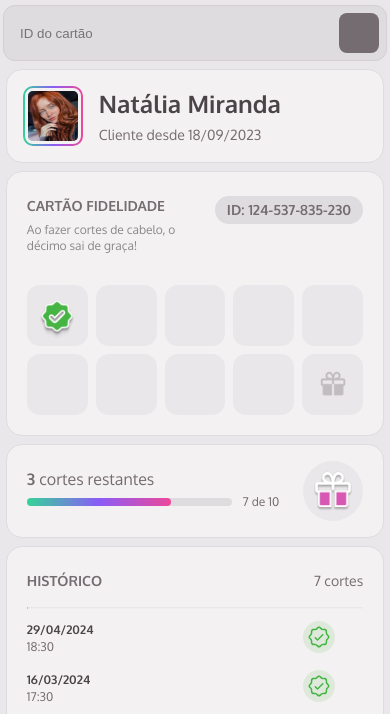
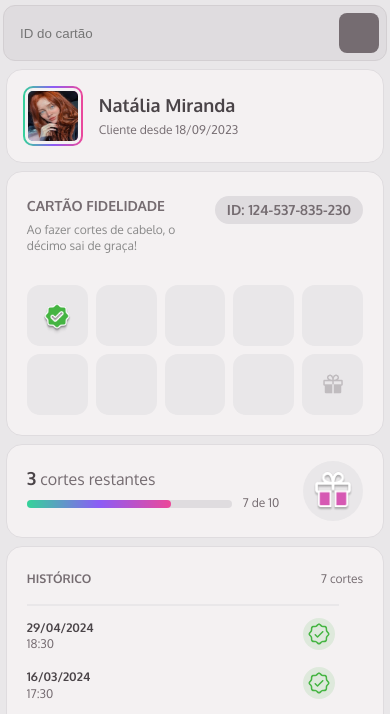
Before and after one commit to kaiquespe/member-club, a website built with webpack: page index.html in a window 390 px wide. Shown: the part 91-805 px from the top of the page. Built offline with nearby package versions, Linux system fonts and the light colour scheme; some icons are missing; files whose address does not match are found by name.

Commit message:
media queries

```diff
--- a/index.html
+++ b/index.html
@@ -2,7 +2,10 @@
 <html lang="pt-br">
   <link rel="preconnect" href="https://fonts.googleapis.com" />
   <link rel="preconnect" href="https://fonts.gstatic.com" crossorigin />
-<link href="https://fonts.googleapis.com/css2?family=Nunito:ital,wght@0,200..1000;1,200..1000&family=Oxygen:wght@300;400;700&display=swap" rel="stylesheet" />
+  <link
+    href="https://fonts.googleapis.com/css2?family=Oxygen:wght@300;400;700&display=swap"
+    rel="stylesheet"
+  />
 
   <head>
     <meta charset="UTF-8" />
@@ -17,7 +20,9 @@
       <img src="./src/assets/logo.svg" />
       <div class="card-input">
         <input id="input-header" type="text" placeholder="ID do cartão" />
-      <button id="button-header" class="button-disable"><i class="ph ph-arrow-elbow-down-left"></i></button>
+        <button id="button-header" class="button-disable">
+          <i class="ph ph-arrow-elbow-down-left"></i>
+        </button>
       </div>
     </header>
     <div class="container">
@@ -74,53 +79,66 @@
           <h3>HISTÓRICO</h3>
           <span>7 cortes</span>
         </div>
-      <hr style="border-top: 1px solid var(--gray-200);">
+        <hr />
         <ul>
           <li>
             <div>
               <p><strong>29/04/2024</strong><br />18:30</p>
             </div>
-          <span class="stamp-icon"><img src="./src/assets/pin-check-translucid.svg" /></span>
+            <span class="stamp-icon"
+              ><img src="./src/assets/pin-check-translucid.svg"
+            /></span>
           </li>
           <li>
             <div>
               <p><strong>16/03/2024</strong><br />17:30</p>
             </div>
-          <span class="stamp-icon"><img src="./src/assets/pin-check-translucid.svg" /></span>
+            <span class="stamp-icon"
+              ><img src="./src/assets/pin-check-translucid.svg"
+            /></span>
           </li>
           <li>
             <div>
               <p><strong>01/02/2024</strong><br />10:30</p>
             </div>
-          <span class="stamp-icon"><img src="./src/assets/pin-check-translucid.svg" /></span>
+            <span class="stamp-icon"
+              ><img src="./src/assets/pin-check-translucid.svg"
+            /></span>
           </li>
           <li>
             <div>
               <p><strong>29/04/2024</strong><br />18:30</p>
             </div>
-          <span class="stamp-icon"><img src="./src/assets/pin-check-translucid.svg" /></span>
+            <span class="stamp-icon"
+              ><img src="./src/assets/pin-check-translucid.svg"
+            /></span>
           </li>
           <li>
             <div>
               <p><strong>28/11/2023</strong><br />14:14</p>
             </div>
-          <span class="stamp-icon"><img src="./src/assets/pin-check-translucid.svg" /></span>
+            <span class="stamp-icon"
+              ><img src="./src/assets/pin-check-translucid.svg"
+            /></span>
           </li>
           <li>
             <div>
               <p><strong>23/10/2023</strong><br />11:54</p>
             </div>
-          <span class="stamp-icon"><img src="./src/assets/pin-check-translucid.svg" /></span>
+            <span class="stamp-icon"
+              ><img src="./src/assets/pin-check-translucid.svg"
+            /></span>
           </li>
           <li>
             <div>
               <p><strong>18/09/2023</strong><br />09:30</p>
             </div>
-          <span class="stamp-icon"><img src="./src/assets/pin-check-translucid.svg" /></span>
+            <span class="stamp-icon"
+              ><img src="./src/assets/pin-check-translucid.svg"
+            /></span>
           </li>
         </ul>
       </div>
     </div>
   </body>
-
 </html>
--- a/src/styles/body.css
+++ b/src/styles/body.css
@@ -79,13 +79,13 @@ body {
 
 .info {
   h2 {
-    font: var(--title-md);
+    font: var(--title-sm);
     color: var(--gray-600);
     margin-bottom: 4px;
   }
 
   p {
-    font: var(--text-sm);
+    font: var(--text-xs);
   }
 }
 
@@ -101,13 +101,18 @@ body {
   margin-bottom: 16px;
 
   h3 {
-    font: var(--subtitle-md);
+    font: var(--subtitle-sm);
     color: var(--gray-500);
   }
 
   span {
-    font: var(--text-sm);
+    font: var(--text-xs);
   }
+}
+
+hr {
+  border: 0.1rem solid var(--gray-200);
+  margin-right: 24px;
 }
 
 .history ul {
--- a/src/styles/fidelity-card.css
+++ b/src/styles/fidelity-card.css
@@ -48,12 +48,28 @@
   aspect-ratio: 1;
 
   img {
-        width: 50px;
-        height: 50px;
+    width: 40px;
+    height: 40px;
   }
 }
 
 .gift img {
-    width: 30px;
-    height: 30px;
+  width: 24px;
+  height: 24px;
 }
+
+@media (min-width: 768px) {
+  .stamp img {
+    width: 64px;
+    height: 64px;
+  }
+
+  .gift img {
+    width: 40px;
+    height: 40px;
+  }
+
+  .fidelity-title {
+    max-width: 300px;
+  }
+}
--- a/src/styles/global.css
+++ b/src/styles/global.css
@@ -25,6 +25,14 @@
   --text-xs: 12px/140% var(--font-family);
 }
 
+@supports not selector(::-webkit-scrollbar) {
+  * {
+    scrollbar-width: thin;
+    scroll-behavior: smooth;
+    scrollbar-color: var(--gray-300) var(--gray-100);
+  }
+}
+
 body {
   font: var(--text-md);
   color: var(--gray-500);
--- a/src/styles/progress-card.css
+++ b/src/styles/progress-card.css
@@ -8,6 +8,11 @@
 
 .card.progress-info div:first-child {
   flex: 1;
+}
+
+.progress-content span strong {
+  font: var(--title-sm);
+  color: var(--gray-600);
 }
 
 .progress-bar {
@@ -28,7 +33,7 @@
 .progress {
   height: 100%;
   width: 70%;
-    /* ajustar*/
+  /* ajustar de acordo progresso*/
   background: linear-gradient(to right, #34d399, #8b5cf6, #ec4899);
   border-radius: 4px;
 }
@@ -51,3 +56,10 @@
   height: 40px;
   width: 40px;
 }
+
+@media (min-width: 768px) {
+  .progress-content span strong {
+    font: var(--title-md);
+    color: var(--gray-600);
+  }
+}
```
Also changed, not shown: src/styles/header.css (line endings or trailing spaces). Lines whose indentation alone changed are shown as unchanged.
